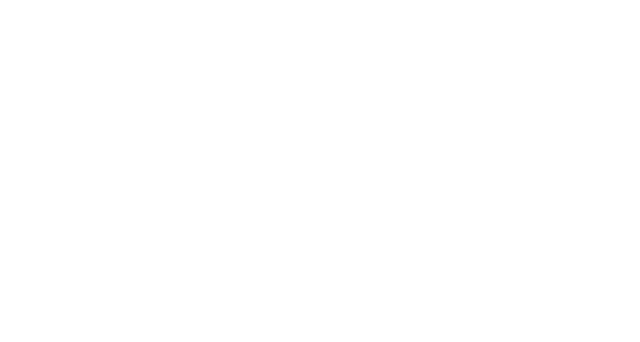
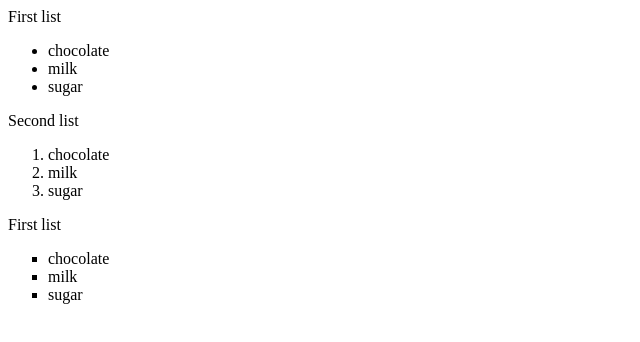
Before and after one commit to MrBennySolomon/HTML, a plain HTML site: page 1.2_Lists/1.2_Lists.html in a window 1280 px wide. Shown: the whole page, without its empty margins (0-640 px from the left). Drawn offline with Linux system fonts and the light colour scheme.

Commit message:
1.2_Lists ver 1.1

```diff
--- a/1.2_Lists/1.2_Lists.html
+++ b/1.2_Lists/1.2_Lists.html
@@ -12,5 +12,25 @@
 </head>
 <body>
 
+    <label for="unordered">First list</label>
+    <ul>
+        <li>chocolate</li>
+        <li>milk</li>
+        <li>sugar</li>
+    </ul>
+
+    <label for="ordered">Second list</label>
+    <ol>
+        <li>chocolate</li>
+        <li>milk</li>
+        <li>sugar</li>
+    </ol>
+
+    <label for="third_list">First list</label>
+    <ul style="list-style: square">
+        <li>chocolate</li>
+        <li>milk</li>
+        <li>sugar</li>
+    </ul>
 </body>
 </html>
```
